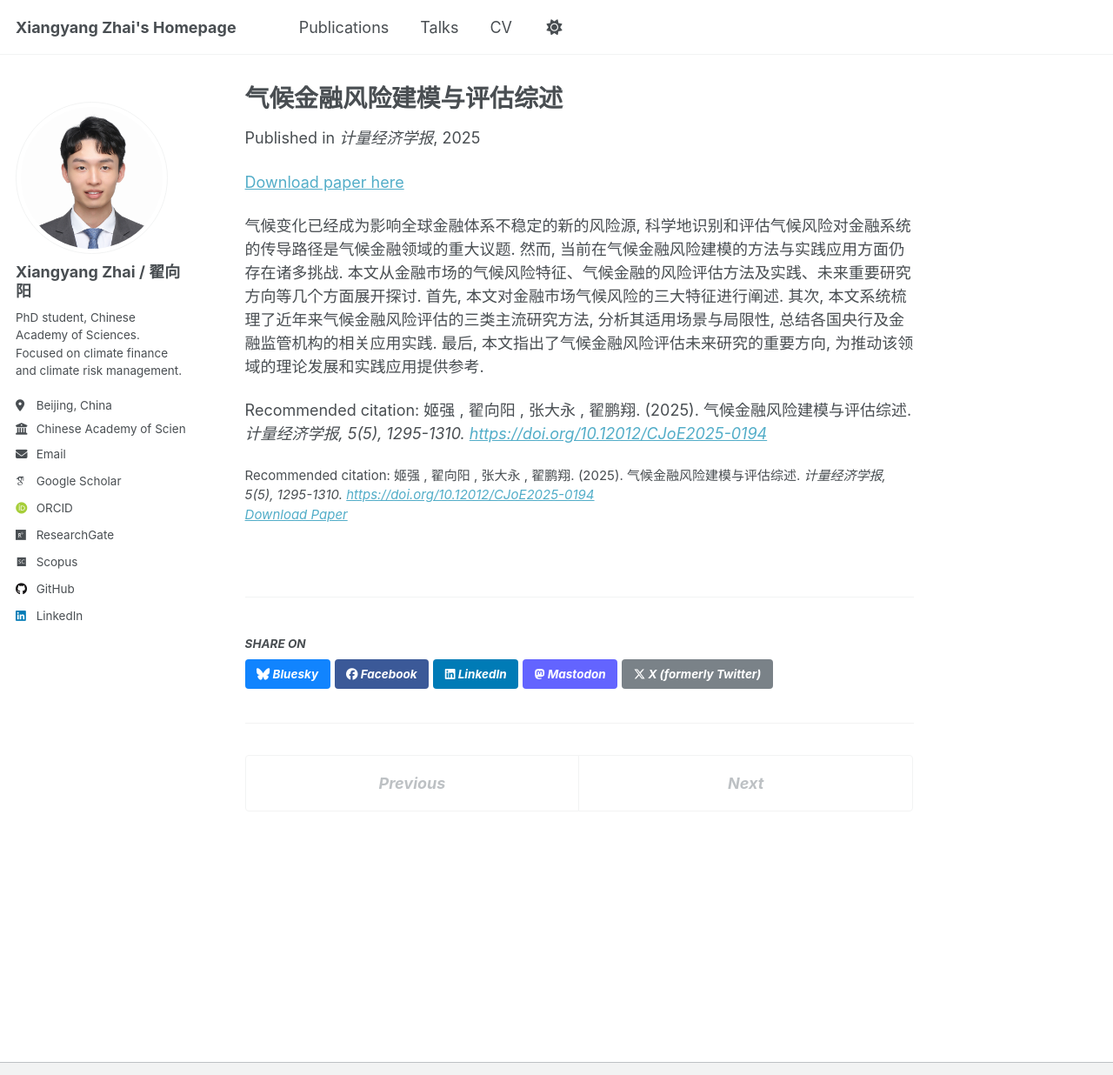
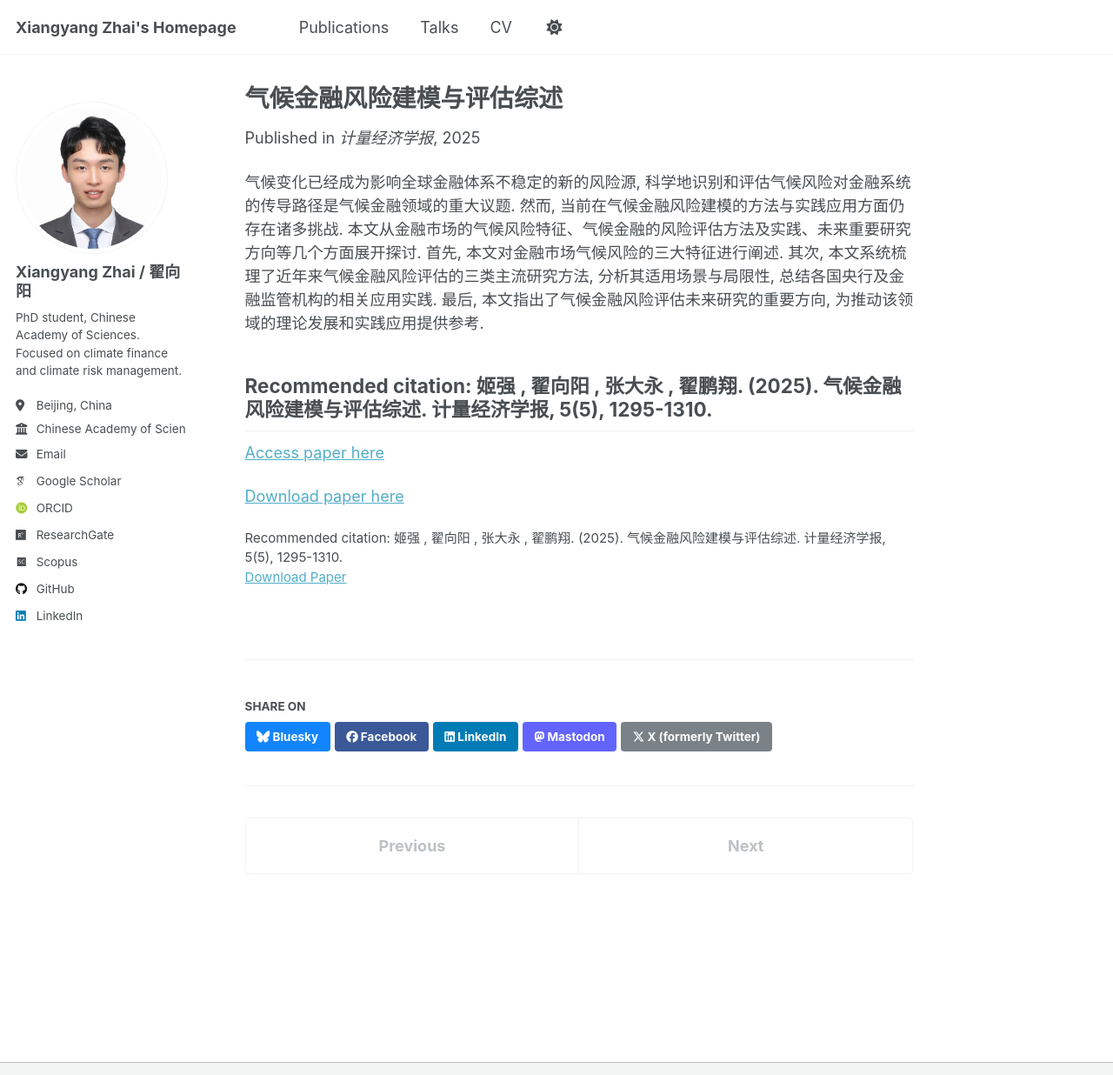
Before and after one commit to zhaixy011/zhaixy011.github.io, a Jekyll site: the page built from _publications/2025-09-30-气候金融风险建模与评估综述.md, in a window 1280 px wide and 1358 px high, cut to the strip 0-1236 px from the top of the window. Shown: the whole strip at 87% size. Built offline with Jekyll 4.4.1, drawn with Linux system fonts in a browser that asks for light colours; some web fonts are replaced; a script that is not in the unit is left out.

Commit message:
Update personal information

```diff
--- a/_publications/2025-09-30-气候金融风险建模与评估综述.md
+++ b/_publications/2025-09-30-气候金融风险建模与评估综述.md
@@ -7,11 +7,15 @@ excerpt: '气候变化已经成为影响全球金融体系不稳定的新的风
 date: 2025-09-30
 venue: '计量经济学报'
 paperurl: 'http://academicpages.github.io/files/2025 气候金融风险建模与评估综述.pdf'
-citation: '姬强 , 翟向阳 , 张大永 , 翟鹏翔. (2025). 气候金融风险建模与评估综述. <i>计量经济学报<i>, 5(5), 1295-1310. <a href=&quot;https://doi.org/10.12012/CJoE2025-0194&quot; target=&quot;_blank&quot;>https://doi.org/10.12012/CJoE2025-0194</a>'
+citation: '姬强 , 翟向阳 , 张大永 , 翟鹏翔. (2025). 气候金融风险建模与评估综述. 计量经济学报, 5(5), 1295-1310.'
 ---
 
-<a href='http://academicpages.github.io/files/2025 气候金融风险建模与评估综述.pdf'>Download paper here</a>
+
 
 气候变化已经成为影响全球金融体系不稳定的新的风险源, 科学地识别和评估气候风险对金融系统的传导路径是气候金融领域的重大议题. 然而, 当前在气候金融风险建模的方法与实践应用方面仍存在诸多挑战. 本文从金融市场的气候风险特征、气候金融的风险评估方法及实践、未来重要研究方向等几个方面展开探讨. 首先, 本文对金融市场气候风险的三大特征进行阐述. 其次, 本文系统梳理了近年来气候金融风险评估的三类主流研究方法, 分析其适用场景与局限性, 总结各国央行及金融监管机构的相关应用实践. 最后, 本文指出了气候金融风险评估未来研究的重要方向, 为推动该领域的理论发展和实践应用提供参考.
 
-Recommended citation: 姬强 , 翟向阳 , 张大永 , 翟鹏翔. (2025). 气候金融风险建模与评估综述. <i>计量经济学报<i>, 5(5), 1295-1310. <a href="https://doi.org/10.12012/CJoE2025-0194" target="_blank">https://doi.org/10.12012/CJoE2025-0194</a>
+Recommended citation: 姬强 , 翟向阳 , 张大永 , 翟鹏翔. (2025). 气候金融风险建模与评估综述. 计量经济学报, 5(5), 1295-1310.
+---
+[Access paper here](https://doi.org/10.12012/CJoE2025-0194){:target="_blank"}
+
+<a href='http://academicpages.github.io/files/2025 气候金融风险建模与评估综述.pdf'>Download paper here</a>
```
Also changed, not shown: _publications/2024-01-01-measuring-crisis-from-climate-risk-spillovers-in-european-electricity-markets.md (+4 -2 lines), _publications/2025-01-01-can-climate-factors-improve-the-forecasting-of-electricity-price-volatility-evidence-from-australia.md (+4 -2 lines), markdown_generator/publications.py (+6 -1 lines), markdown_generator/publications.tsv (+4 -4 lines).
